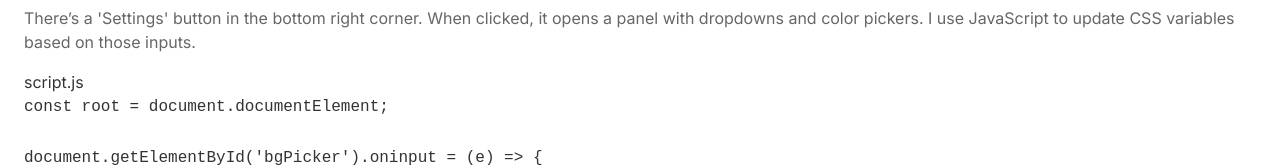
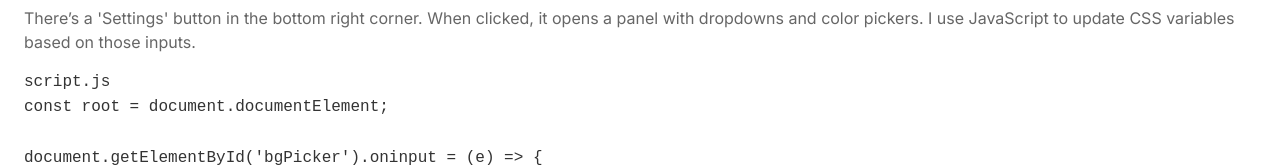
Before and after one commit to dnlaxe/my-blog, a Next.js app: page /blog/font-color-preview in a window 1280 px wide. Shown: the part 521-688 px from the top of the page. Built offline with nearby package versions, Linux system fonts and the light colour scheme; a web font is replaced by a local one.

Commit message:
Clean up before running Next.js async codemod

```diff
--- a/src/app/blog/[slug]/page.tsx
+++ b/src/app/blog/[slug]/page.tsx
@@ -1,13 +1,6 @@
-import { notFound } from 'next/navigation';
 import '../../../styles/globals.css';
 import posts from '../../../data/posts.json';
 import BlogPostContent from '../../../components/BlogPostContent';
-
-type ParagraphBlock = { type: 'paragraph'; text: string };
-type HeaderBlock = { type: 'header'; text: string };
-type CodeBlock = { type: 'code'; language: string; filename?: string; code: string };
-type ListBlock = { type: 'list'; items?: string[] };
-type PostBlock = ParagraphBlock | HeaderBlock | CodeBlock | ListBlock;
 
 type Post = {
   id: string;
@@ -15,23 +8,23 @@ type Post = {
   category: string;
   date: string;
   summary: string;
-  content: PostBlock[];
+  content: (
+    | { type: 'paragraph'; text: string }
+    | { type: 'header'; text: string }
+    | { type: 'code'; language: string; filename?: string; code: string }
+    | { type: 'list'; items?: string[] }
+  )[];
 };
 
-export async function generateStaticParams() {
-  return posts.map((post) => ({ slug: post.id }));
-}
+export default async function BlogPostPage({
+  params,
+}: {
+  params: Promise<{ slug: string }>;
+}) {
+  const { slug } = await params;
+  const post = posts.find((p) => p.id === slug) as Post | undefined;
 
-interface RouteParams {
-  params: {
-    slug: string;
-  };
-}
-
-export default function BlogPostPage({ params }: RouteParams) {
-  const post = posts.find((p) => p.id === params.slug) as Post | undefined;
-
-  if (!post) notFound();
+  if (!post) return <div>Post not found.</div>;
 
   return (
     <BlogPostContent
@@ -45,10 +38,10 @@ export default function BlogPostPage({ params }: RouteParams) {
             return <p key={index}>{block.text}</p>;
           case 'code':
             return (
-              <div key={index}>
+              <pre key={index}>
                 {block.filename && <div>{block.filename}</div>}
-                <pre><code>{block.code}</code></pre>
-              </div>
+                <code>{block.code}</code>
+              </pre>
             );
           case 'list':
             return (
@@ -65,3 +58,9 @@ export default function BlogPostPage({ params }: RouteParams) {
     />
   );
 }
+
+export async function generateStaticParams() {
+  return posts.map((post) => ({
+    slug: post.id,
+  }));
+}
```
